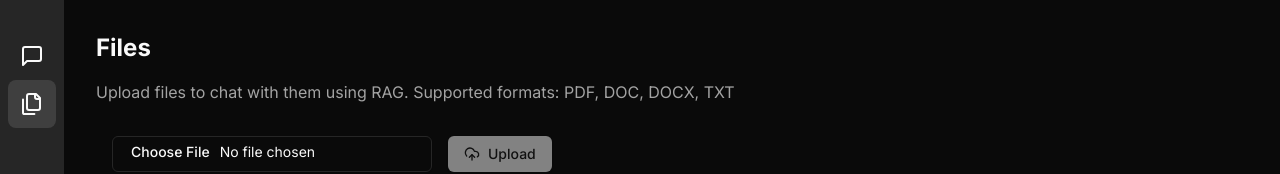
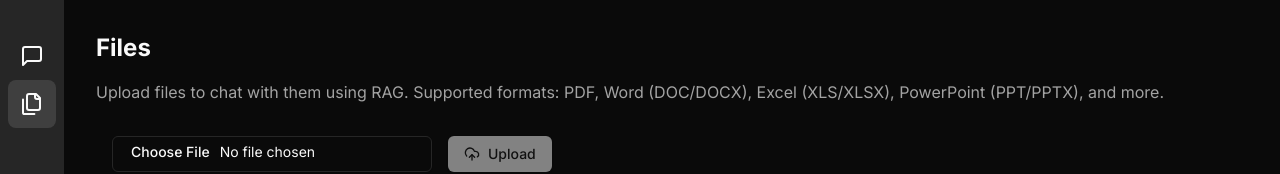
Before and after one commit to austinmw312/rag-chatbot, a Next.js app: page /files in a window 1280 px wide. Shown: the top 174 px of the page. Built offline with nearby package versions, Linux system fonts and the light colour scheme; no server answers; the database is empty.

Commit message:
File types expanded

```diff
--- a/app/files/page.tsx
+++ b/app/files/page.tsx
@@ -6,7 +6,9 @@ export default function FilesPage() {
       <div className="space-y-4">
         <h1 className="text-2xl font-bold">Files</h1>
         <p className="text-muted-foreground">
-          Upload files to chat with them using RAG. Supported formats: PDF, DOC, DOCX, TXT
+          Upload files to chat with them using RAG. Supported formats:
+          PDF, Word (DOC/DOCX), Excel (XLS/XLSX), PowerPoint (PPT/PPTX),
+          and more.
         </p>
         <FileUpload />
       </div>
--- a/components/file-upload.tsx
+++ b/components/file-upload.tsx
@@ -8,6 +8,23 @@ import { useToast } from "@/hooks/use-toast";
 import { FileIcon, UploadCloud } from "lucide-react";
 import { cn } from "@/lib/utils";
 import { FileList } from "@/components/file-list";
+
+const ALLOWED_FILE_TYPES = [
+  // Base types
+  '.pdf',
+
+  // Documents and presentations
+  '.doc', '.docx', '.docm', '.dot', '.dotm',
+  '.ppt', '.pptx', '.pptm', '.pot', '.potm', '.potx',
+  '.rtf', '.txt', '.epub',
+
+  // Spreadsheets
+  '.xlsx', '.xls', '.xlsm', '.xlsb', '.csv',
+  '.numbers', '.ods', '.tsv'
+];
+
+// Update the accept attribute in file input
+const acceptString = ALLOWED_FILE_TYPES.join(',');
 
 export function FileUpload() {
   const [selectedFile, setSelectedFile] = useState<File | null>(null);
@@ -118,7 +135,7 @@ export function FileUpload() {
           <Input
             type="file"
             onChange={handleFileSelect}
-            accept=".pdf,.doc,.docx,.txt"
+            accept={acceptString}
             className="max-w-xs"
             disabled={uploading}
           />
```
